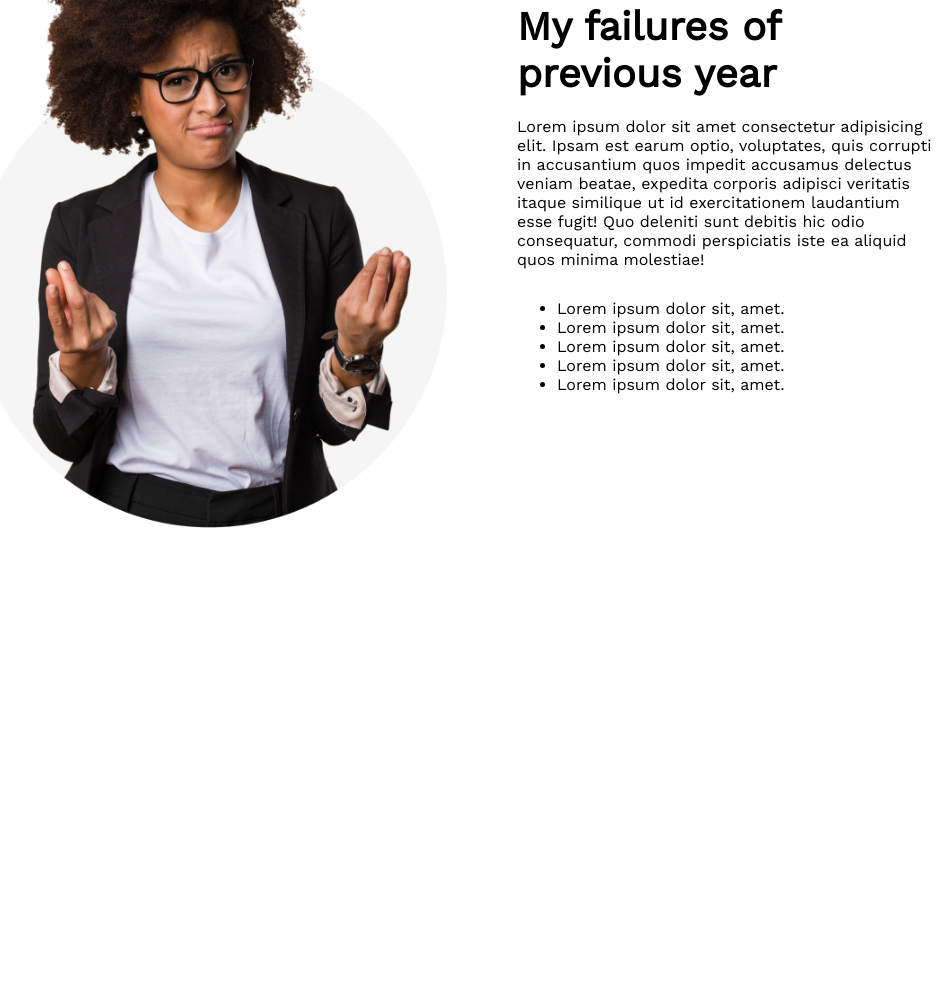
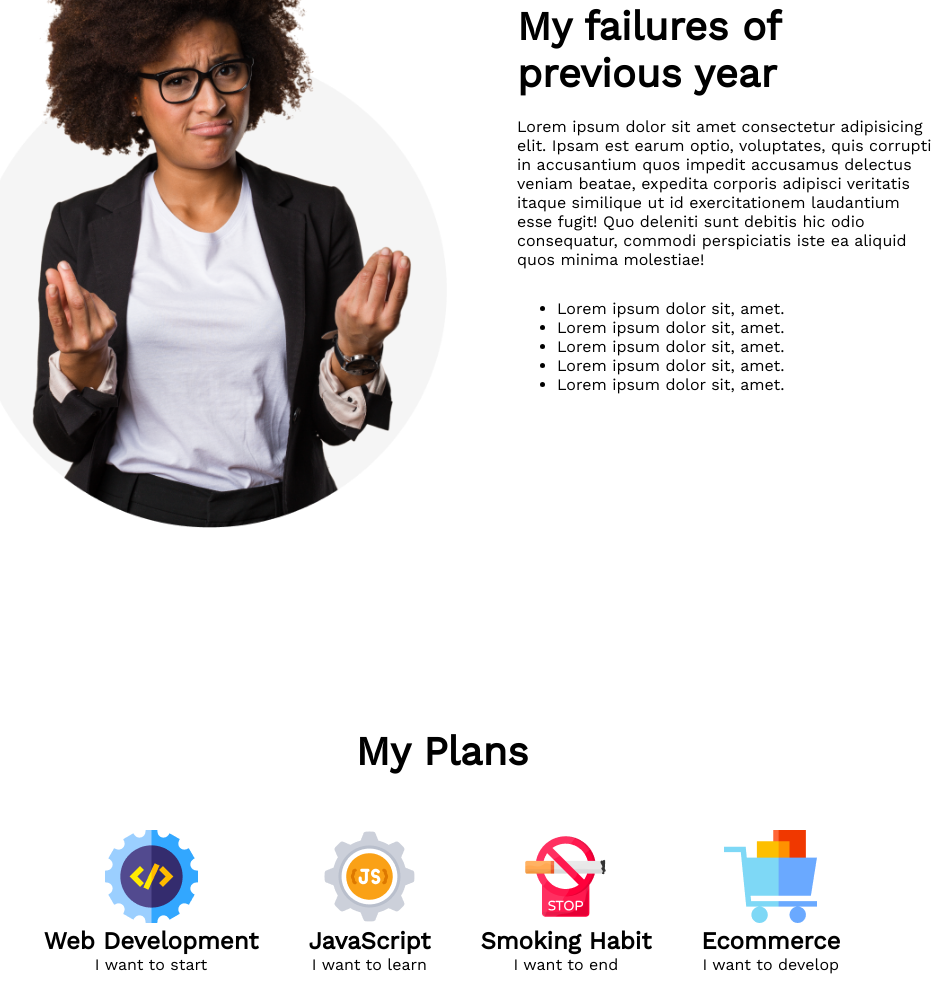
Before and after one commit to nusratjahan2/new-year-new-me-solution, a plain HTML site: page index.html in a window 1280 px wide. Shown: the part 1115-2114 px from the top of the page, without its empty margins (198-1134 px from the left). Before the commit the page ends 1843 px from the top, so only its background shows below. Drawn offline with nearby package versions, Linux system fonts and the light colour scheme.

Commit message:
section2 added

```diff
--- a/index.html
+++ b/index.html
@@ -22,7 +22,10 @@
           </div>
 
        </div>
+    </header>
 
+    <main>
+        <!-- section 1 -->
         <section class="section1">
             <img src="images/person.png" alt="">
             <div class="section1_text">
@@ -37,10 +40,33 @@
                </ul>
             </div>
           </section>
-    </header>
 
-    <main>
-
+          <!-- section 2 -->
+          <section class="section2">
+            <h1 class="section2_heading">My Plans</h1>
+            <div class="my_plan">
+                <div class="plans">
+                    <img src="images/icons/web.png" alt="">
+                    <h1>Web Development</h1>
+                    <p>I want to start</p>
+                </div>
+                <div class="plans">
+                    <img src="images/icons/js.png" alt="">
+                    <h1>JavaScript</h1>
+                    <p>I want to learn</p>
+                </div>
+                <div class="plans">
+                    <img src="images/icons/smoke.png" alt="">
+                    <h1>Smoking Habit</h1>
+                    <p>I want to end</p>
+                </div>
+                <div class="plans">
+                    <img src="images/icons/ecom.png" alt="">
+                    <h1>Ecommerce</h1>
+                    <p>I want to develop</p>
+                </div>
+            </div>
+          </section>
     </main>
 
     <footer>
--- a/style.css
+++ b/style.css
@@ -62,3 +62,24 @@ header{
     font-size: 16px;
     font-weight: 400;
 }
+.section2{
+  display: flex;
+  justify-content: center;
+  align-items: center;
+  flex-direction: column;
+}
+.section2_heading{
+    font-size: 40px;
+    font-weight: 700;
+    margin-bottom: 10px;
+}
+.my_plan{
+    margin-top: 20px;
+     display: flex;
+    justify-content: center;
+}
+.plans{
+    padding: 10px;
+    margin: 15px;
+    text-align: center;
+}
```
Lines whose indentation alone changed are shown as unchanged.
